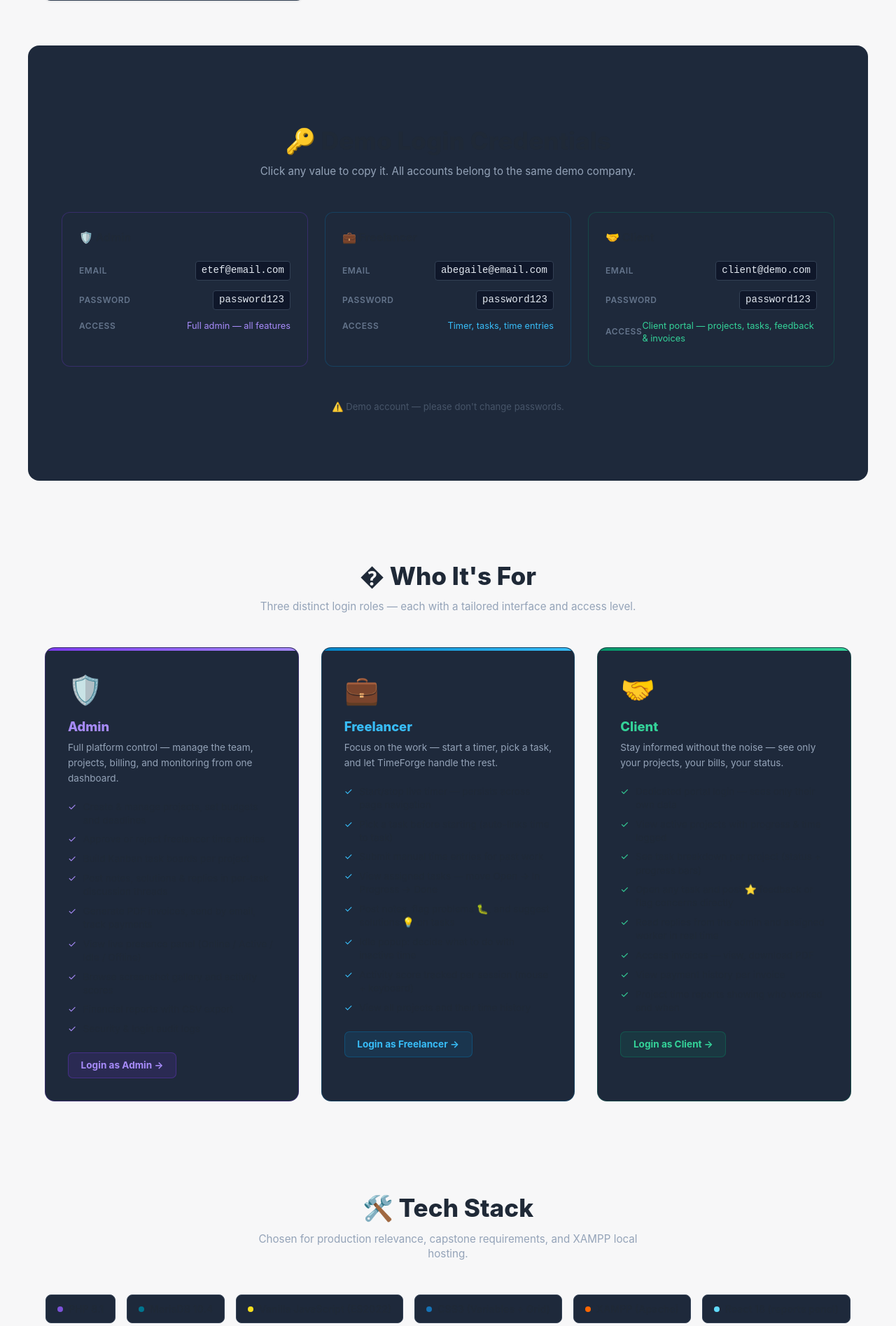
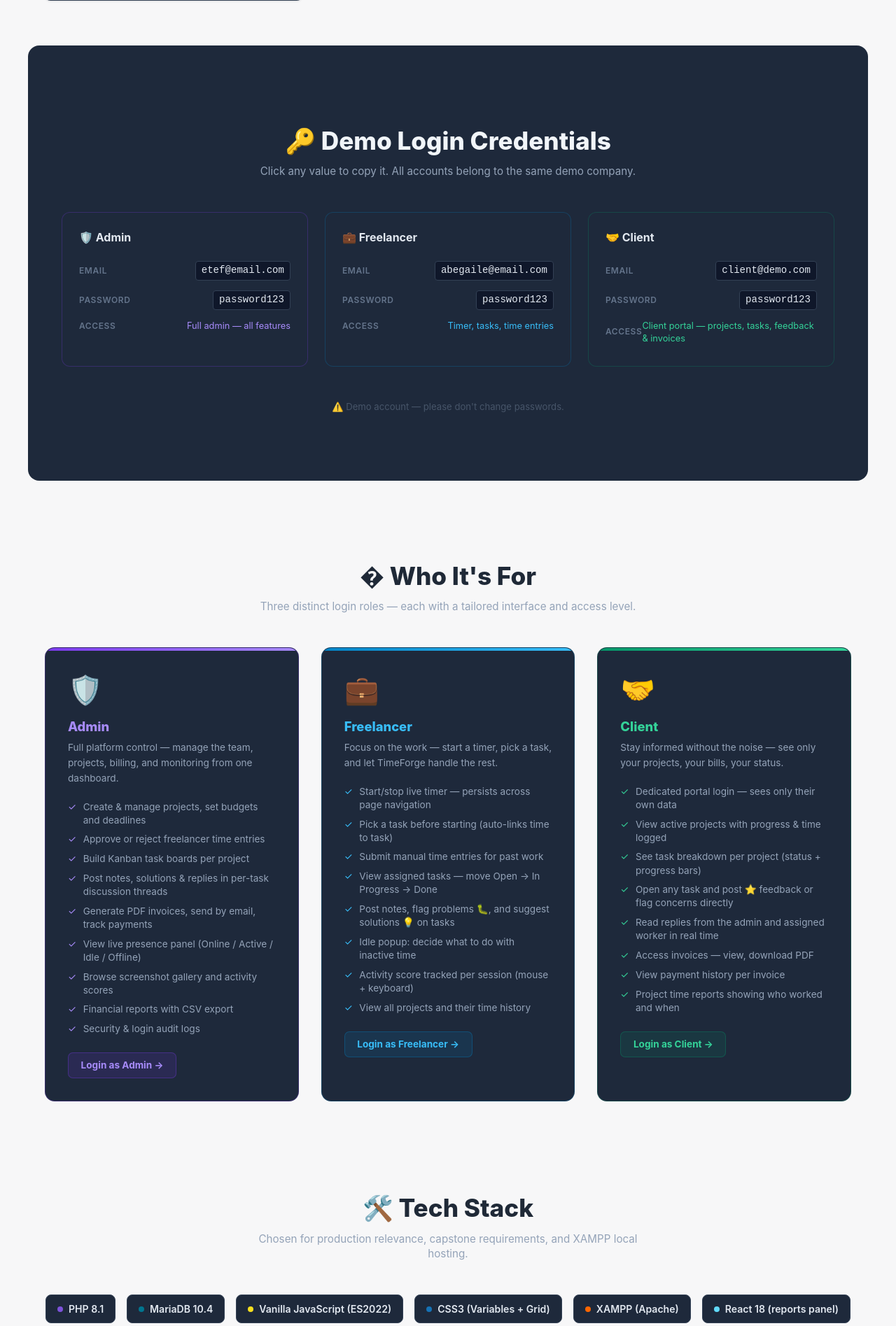
Before and after one commit to melakunet/TimeForge_Capstone-, a PHP site: page /TimeForge_Capstone/about.php in a window 1280 px wide. Shown: the part 3166-5061 px from the top of the page at 70% size. Run offline with PHP 8.4, Linux system fonts and the light colour scheme; some libraries are stand-ins or nearby versions.

Commit message:
Fix: about.php dark cards unreadable in light mode — explicit text colors on all dark-bg sections

```diff
--- a/about.php
+++ b/about.php
@@ -52,11 +52,11 @@ $page_title = 'About TimeForge';
     .feature-grid { display: grid; grid-template-columns: repeat(auto-fill, minmax(280px, 1fr)); gap: 1.5rem; }
     .feature-card {
       background: #1e293b; border: 1px solid #334155; border-radius: 12px; padding: 1.5rem;
-      transition: transform .2s, border-color .2s, box-shadow .2s;
+      transition: transform .2s, border-color .2s, box-shadow .2s; color: #e2e8f0;
     }
     .feature-card:hover { transform: translateY(-4px); border-color: #3b82f6; box-shadow: 0 8px 30px #3b82f620; }
     .feature-icon { font-size: 2rem; margin-bottom: .75rem; }
-    .feature-card h3 { font-size: 1rem; font-weight: 700; margin: 0 0 .5rem; }
+    .feature-card h3 { font-size: 1rem; font-weight: 700; margin: 0 0 .5rem; color: #f1f5f9; }
     .feature-card p  { font-size: .85rem; color: #94a3b8; margin: 0; line-height: 1.6; }
     .feature-tag { display: inline-block; font-size: .68rem; font-weight: 700; text-transform: uppercase; letter-spacing: .06em; border-radius: 4px; padding: .15rem .45rem; margin-bottom: .6rem; }
     .tag-admin     { background: #7c3aed22; color: #a78bfa; border: 1px solid #7c3aed44; }
@@ -67,8 +67,8 @@ $page_title = 'About TimeForge';
 
     /* ── Demo Credentials ──────────────────────── */
     .cred-grid { display: grid; grid-template-columns: repeat(auto-fill, minmax(280px, 1fr)); gap: 1.5rem; }
-    .cred-card { background: #1e293b; border: 1px solid #334155; border-radius: 12px; padding: 1.5rem; }
-    .cred-card h3 { margin: 0 0 1rem; font-size: 1rem; display: flex; align-items: center; gap: .5rem; }
+    .cred-card { background: #1e293b; border: 1px solid #334155; border-radius: 12px; padding: 1.5rem; color: #e2e8f0; }
+    .cred-card h3 { margin: 0 0 1rem; font-size: 1rem; display: flex; align-items: center; gap: .5rem; color: #f1f5f9; }
     .cred-row { display: flex; justify-content: space-between; align-items: center; padding: .4rem 0; border-bottom: 1px solid #1e293b; }
     .cred-row:last-child { border-bottom: none; }
     .cred-label { font-size: .75rem; color: #64748b; text-transform: uppercase; letter-spacing: .05em; font-weight: 600; }
@@ -80,8 +80,19 @@ $page_title = 'About TimeForge';
     .tech-pill {
       display: flex; align-items: center; gap: .5rem; background: #1e293b;
       border: 1px solid #334155; border-radius: 8px; padding: .6rem 1rem; font-size: .88rem; font-weight: 600;
+      color: #e2e8f0;
     }
     .tech-pill .dot { width: 8px; height: 8px; border-radius: 50%; flex-shrink: 0; }
+
+    /* ── Dark cards — force readable text regardless of body theme ── */
+    .feature-card, .feature-card p, .feature-card h3, .feature-card ul, .feature-card li { color: #e2e8f0; }
+    .feature-card p, .feature-card li { color: #94a3b8; }
+    .feature-card h3 { color: #f1f5f9; }
+    .cred-card, .cred-card h3 { color: #e2e8f0; }
+    .dark-role-card { color: #e2e8f0 !important; }
+    .dark-role-card p, .dark-role-card li { color: #94a3b8; }
+    .dark-role-card h3 { color: inherit; }
+    .dark-role-card li span[style] { flex-shrink: 0; }
 
     /* ── Footer ────────────────────────────────── */
     .about-footer { text-align: center; padding: 3rem 1.5rem; color: #475569; font-size: .85rem; border-top: 1px solid #1e293b; }
@@ -269,10 +280,10 @@ include __DIR__ . '/includes/header_partial.php';
 </section>
 
 <!-- ── Demo Credentials ───────────────────────────────────────── -->
-<section style="background:#1e293b; border-radius:16px; margin-bottom:3rem;">
+<section style="background:#1e293b; border-radius:16px; margin-bottom:3rem; color:#e2e8f0;">
   <div class="section-title" style="padding-top:3rem;">
-    <h2>🔑 Demo Login Credentials</h2>
-    <p>Click any value to copy it. All accounts belong to the same demo company.</p>
+    <h2 style="color:#f1f5f9;">🔑 Demo Login Credentials</h2>
+    <p style="color:#94a3b8;">Click any value to copy it. All accounts belong to the same demo company.</p>
   </div>
   <div class="cred-grid" style="padding: 0 1.5rem 3rem;">
 
@@ -338,7 +349,7 @@ include __DIR__ . '/includes/header_partial.php';
   <div style="display:grid; grid-template-columns:repeat(auto-fill, minmax(300px,1fr)); gap:2rem;">
 
     <!-- Admin -->
-    <div style="background:#1e293b; border:1px solid #7c3aed44; border-radius:14px; padding:2rem; position:relative; overflow:hidden;">
+    <div class="dark-role-card" style="background:#1e293b; border:1px solid #7c3aed44; border-radius:14px; padding:2rem; position:relative; overflow:hidden;">
       <div style="position:absolute; top:0; left:0; right:0; height:4px; background:linear-gradient(90deg,#7c3aed,#a78bfa);"></div>
       <div style="font-size:2.5rem; margin-bottom:.75rem;">🛡️</div>
       <h3 style="font-size:1.15rem; font-weight:800; color:#a78bfa; margin:0 0 .4rem;">Admin</h3>
@@ -364,7 +375,7 @@ include __DIR__ . '/includes/header_partial.php';
     </div>
 
     <!-- Freelancer -->
-    <div style="background:#1e293b; border:1px solid #0284c744; border-radius:14px; padding:2rem; position:relative; overflow:hidden;">
+    <div class="dark-role-card" style="background:#1e293b; border:1px solid #0284c744; border-radius:14px; padding:2rem; position:relative; overflow:hidden;">
       <div style="position:absolute; top:0; left:0; right:0; height:4px; background:linear-gradient(90deg,#0284c7,#38bdf8);"></div>
       <div style="font-size:2.5rem; margin-bottom:.75rem;">💼</div>
       <h3 style="font-size:1.15rem; font-weight:800; color:#38bdf8; margin:0 0 .4rem;">Freelancer</h3>
@@ -389,7 +400,7 @@ include __DIR__ . '/includes/header_partial.php';
     </div>
 
     <!-- Client -->
-    <div style="background:#1e293b; border:1px solid #05966944; border-radius:14px; padding:2rem; position:relative; overflow:hidden;">
+    <div class="dark-role-card" style="background:#1e293b; border:1px solid #05966944; border-radius:14px; padding:2rem; position:relative; overflow:hidden;">
       <div style="position:absolute; top:0; left:0; right:0; height:4px; background:linear-gradient(90deg,#059669,#34d399);"></div>
       <div style="font-size:2.5rem; margin-bottom:.75rem;">🤝</div>
       <h3 style="font-size:1.15rem; font-weight:800; color:#34d399; margin:0 0 .4rem;">Client</h3>
```
